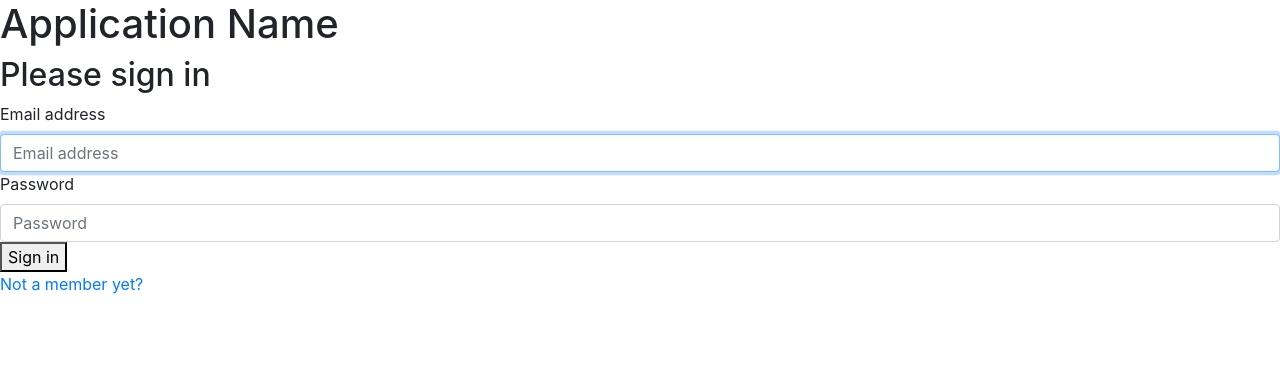
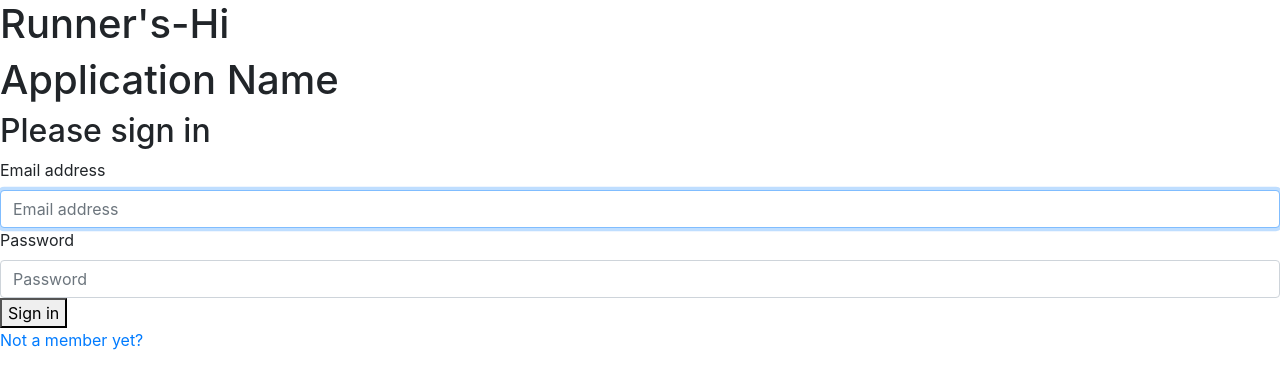
Before and after one commit to jkaset/runners_hi, a React (Create React App) app: page /login in a window 1280 px wide. Shown: the top 388 px of the page. Built offline with nearby package versions, Linux system fonts and the light colour scheme.

Commit message:
sticky h1 in place of logo for now

```diff
--- a/src/components/App.js
+++ b/src/components/App.js
@@ -3,7 +3,7 @@
 import { Login } from './auth/Login'
 import { Register } from './auth/Register'
 import { ApplicationViews } from './ApplicationViews'
-//import logo from './logo.svg';
+import { Logo } from './Logo';
 //import { HomeList } from '../components/home/HomeList'
 //import { ActivityProvider } from '../components/activities/ActivityProvider'
 import './App.css';
@@ -12,7 +12,7 @@
 
 export const App = () => (
     <>
-
+         <Logo />
         <Route render={() => {
             if (localStorage.getItem("runnersHi_user")) {
                 return (
--- /dev/null
+++ b/src/components/Logo.js
@@ -0,0 +1,5 @@
+import React from 'react'
+
+export const Logo = () => {
+  return <h1>Runner's-Hi</h1>
+}
```
Also changed, not shown: api/database.json (+9 -0 lines), src/logo.svg (deleted).
